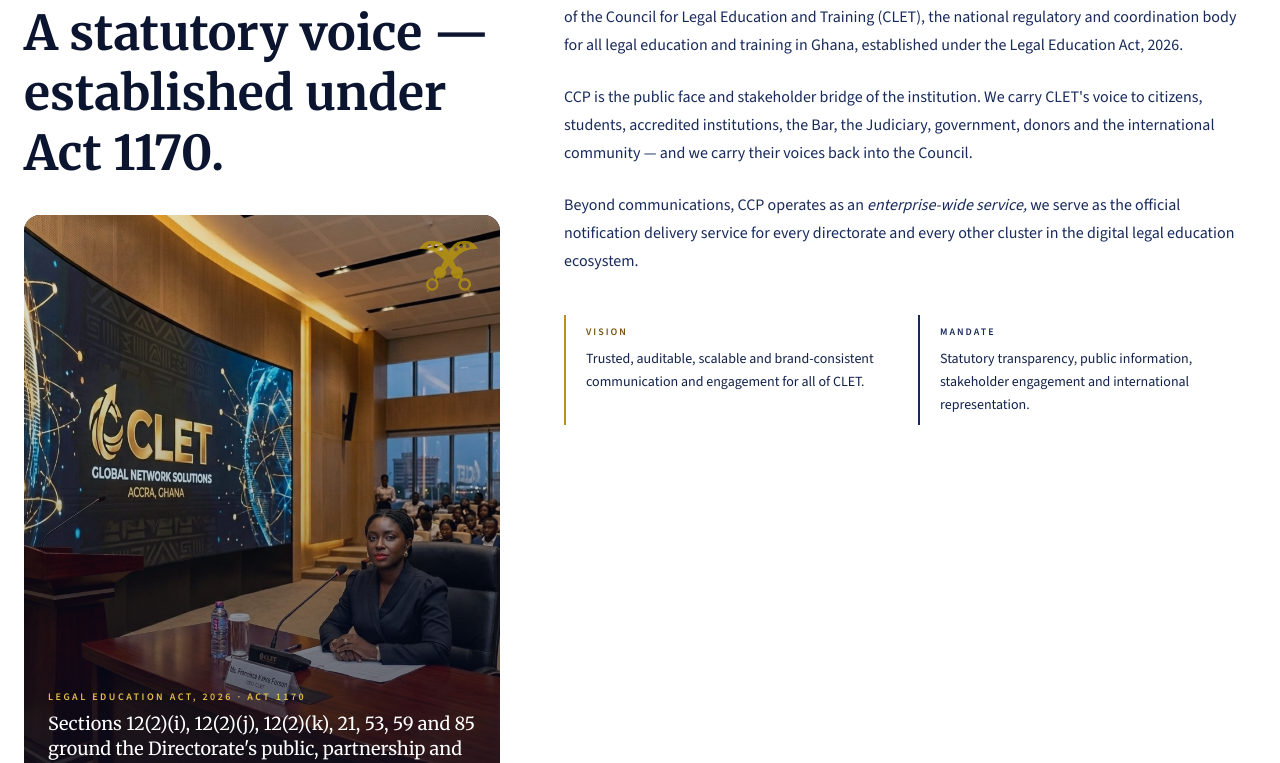
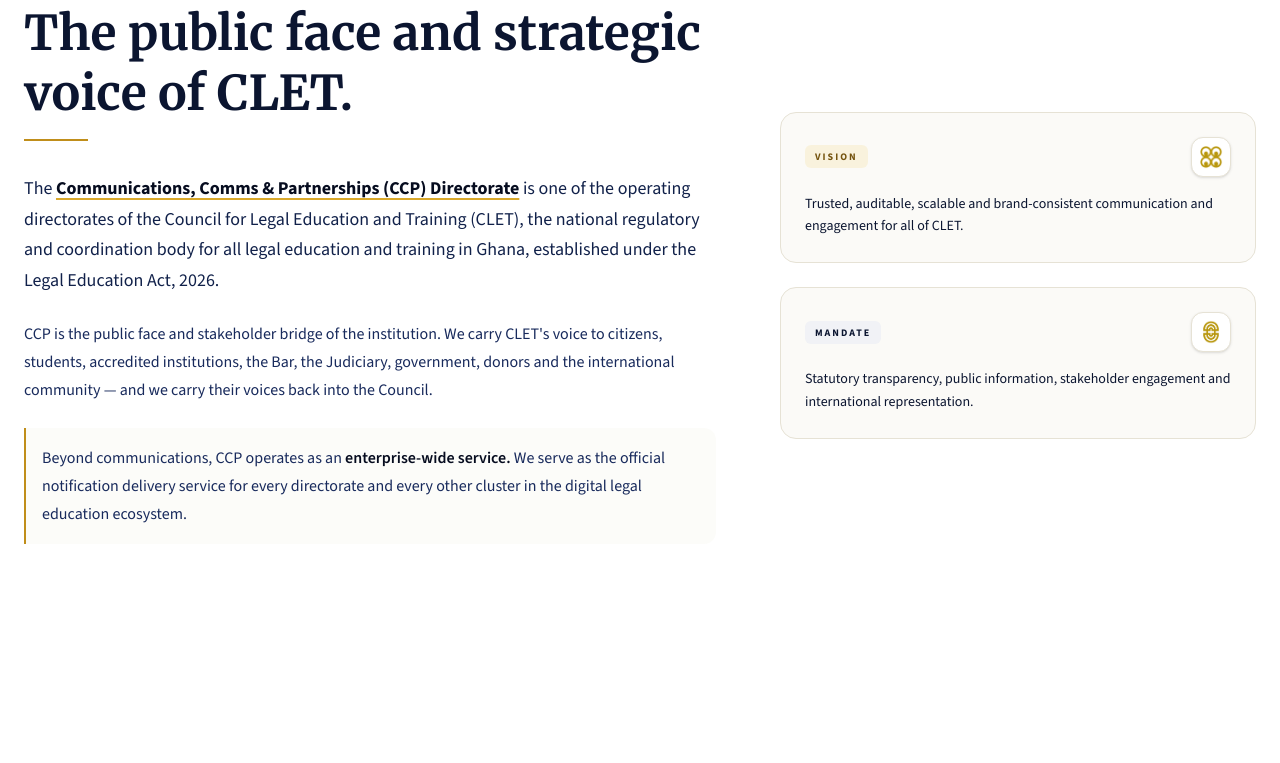
Before and after one commit to gaazamo-lab/comms-public, a Next.js app: page / in a window 1280 px wide. Shown: the part 1044-1807 px from the top of the page. Built offline with nearby package versions, Linux system fonts and the light colour scheme.

Commit message:
feat: redesign About section with new visual assets and layout cards

```diff
--- a/app/components/About.tsx
+++ b/app/components/About.tsx
@@ -4,50 +4,31 @@ import Image from "next/image";
 
 export function About() {
   return (
-    <section id="about" className="relative bg-white py-24 sm:py-28">
+    <section id="about" className="relative bg-white py-24 sm:py-28 overflow-hidden">
+      {/* Background decoration */}
+      <div className="absolute inset-0 pointer-events-none -z-10 overflow-hidden" aria-hidden="true">
+        <div className="absolute top-1/3 right-10 w-80 h-80 bg-gold-100/20 rounded-full blur-[120px]" />
+        <div className="absolute bottom-10 left-10 w-96 h-96 bg-navy-50/50 rounded-full blur-[120px]" />
+      </div>
+
       <div className="max-w-7xl mx-auto px-6">
-        <div className="grid grid-cols-1 lg:grid-cols-12 gap-12 lg:gap-16 items-start">
-          <div className="lg:col-span-5">
+        <div className="grid grid-cols-1 lg:grid-cols-12 gap-12 lg:gap-16 items-center">
+          {/* Content Column */}
+          <div className="lg:col-span-7 space-y-8">
+            <div>
               <p className="text-[11px] uppercase tracking-[0.25em] text-gold-600 font-semibold">
                 About the Directorate
               </p>
               <h2 className="mt-3 text-3xl sm:text-4xl lg:text-5xl font-heading font-bold text-navy-900 leading-tight">
-              A statutory voice — established under Act 1170.
+                The public face and strategic voice of CLET.
               </h2>
-
-            <div className="mt-8 relative aspect-[4/5] rounded-2xl overflow-hidden bg-navy-900">
-              <Image
-                src="/images/about_directorate.png"
-                alt="CLET Communications and briefing room in Accra, Ghana"
-                fill
-                sizes="(max-width: 1024px) 100vw, 40vw"
-                className="object-cover opacity-90"
-              />
-              <div className="absolute inset-0 bg-gradient-to-t from-navy-950/80 via-navy-900/20 to-transparent" />
-              <div className="absolute bottom-0 left-0 right-0 p-6">
-                <p className="text-[10px] uppercase tracking-[0.25em] text-gold-300 font-semibold">
-                  Legal Education Act, 2026 · Act 1170
-                </p>
-                <p className="mt-2 text-white font-heading text-lg leading-snug">
-                  Sections 12(2)(i), 12(2)(j), 12(2)(k), 21, 53, 59 and 85
-                  ground the Directorate&apos;s public, partnership and
-                  notification mandates.
-                </p>
-              </div>
-              <Image
-                src="/Adinkra Symbols/Gold/Akofena gold.png"
-                alt=""
-                width={120}
-                height={120}
-                className="absolute top-5 right-5 w-16 h-16 opacity-80"
-              />
-            </div>
+              <div className="h-0.5 w-16 bg-gold-500 mt-4" />
             </div>
 
-          <div className="lg:col-span-7 space-y-6 text-[15px] sm:text-base text-navy-700 leading-[1.75]">
-            <p>
+            <div className="space-y-6 text-[15px] sm:text-base text-navy-700 leading-[1.75]">
+              <p className="text-base sm:text-lg text-navy-800 leading-[1.7] font-medium">
                 The{" "}
-              <strong className="text-navy-900">
+                <strong className="text-navy-950 font-bold underline decoration-gold-400 decoration-2 underline-offset-4">
                   Communications, Comms &amp; Partnerships (CCP) Directorate
                 </strong>{" "}
                 is one of the operating directorates of the Council for Legal
@@ -62,30 +43,56 @@ export function About() {
                 international community — and we carry their voices back into the
                 Council.
               </p>
-            <p>
+              <p className="bg-institutional-bg/30 p-4 border-l-2 border-gold-500 rounded-r-xl">
                 Beyond communications, CCP operates as an{" "}
-              <em>enterprise-wide service,</em> we serve as the official notification delivery service for
+                <em className="font-semibold text-navy-950 not-italic">enterprise-wide service.</em> We serve as the official notification delivery service for
                 every directorate and every other cluster in the digital legal
                 education ecosystem.
               </p>
+            </div>
+          </div>
 
-
-
-            <div className="mt-10 grid grid-cols-1 sm:grid-cols-2 gap-4">
-              <div className="border-l-2 border-gold-500 pl-5 py-2">
-                <p className="text-[10px] uppercase tracking-[0.2em] text-gold-700 font-semibold">
+          {/* Cards Column (Vision & Mandate) */}
+          <div className="lg:col-span-5 space-y-6 lg:mt-8">
+            {/* Vision Card */}
+            <div className="group relative bg-institutional-bg/40 hover:bg-institutional-bg/70 border border-institutional-border rounded-2xl p-6 transition-all duration-300 hover:shadow-md">
+              <div className="flex items-center justify-between mb-4">
+                <span className="text-[10px] uppercase tracking-[0.2em] text-gold-700 font-bold bg-gold-100/50 px-2.5 py-1 rounded-md">
                   Vision
-                </p>
-                <p className="mt-2 text-sm text-navy-800 leading-relaxed">
+                </span>
+                <div className="w-10 h-10 rounded-xl bg-white border border-institutional-border flex items-center justify-center transition-transform duration-300 group-hover:scale-110 shadow-sm">
+                  <Image
+                    src="/Adinkra Symbols/Gold/mate-masie-symbol gold.png"
+                    alt="Mate Masie symbol representing wisdom and knowledge"
+                    width={24}
+                    height={24}
+                    className="object-contain"
+                  />
+                </div>
+              </div>
+              <p className="text-sm text-navy-850 leading-relaxed font-sans font-medium">
                 Trusted, auditable, scalable and brand-consistent
                 communication and engagement for all of CLET.
               </p>
             </div>
-              <div className="border-l-2 border-navy-700 pl-5 py-2">
-                <p className="text-[10px] uppercase tracking-[0.2em] text-navy-700 font-semibold">
+
+            {/* Mandate Card */}
+            <div className="group relative bg-institutional-bg/40 hover:bg-institutional-bg/70 border border-institutional-border rounded-2xl p-6 transition-all duration-300 hover:shadow-md">
+              <div className="flex items-center justify-between mb-4">
+                <span className="text-[10px] uppercase tracking-[0.2em] text-navy-750 font-bold bg-navy-100/30 px-2.5 py-1 rounded-md">
                   Mandate
-                </p>
-                <p className="mt-2 text-sm text-navy-800 leading-relaxed">
+                </span>
+                <div className="w-10 h-10 rounded-xl bg-white border border-institutional-border flex items-center justify-center transition-transform duration-300 group-hover:scale-110 shadow-sm">
+                  <Image
+                    src="/Adinkra Symbols/Gold/Mmara Krado gold.png"
+                    alt="Mmara Krado symbol representing authority and justice"
+                    width={24}
+                    height={24}
+                    className="object-contain"
+                  />
+                </div>
+              </div>
+              <p className="text-sm text-navy-850 leading-relaxed font-sans font-medium">
                 Statutory transparency, public information, stakeholder
                 engagement and international representation.
               </p>
@@ -93,7 +100,6 @@ export function About() {
           </div>
         </div>
       </div>
-      </div>
     </section>
   );
 }
```
Lines whose indentation alone changed are shown as unchanged.
